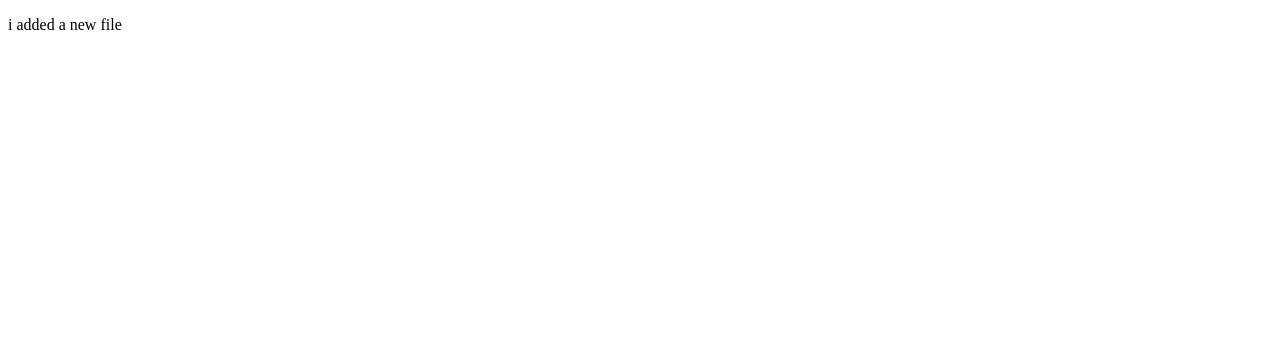
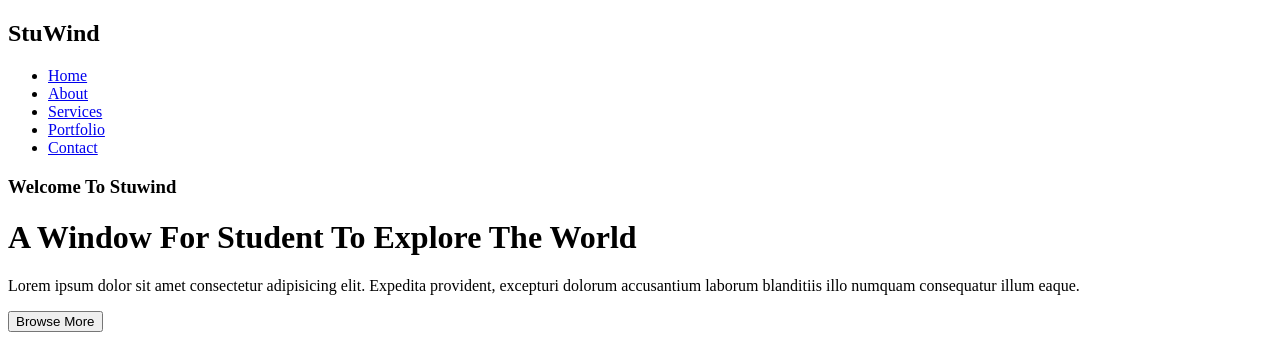
Before and after one commit to jawadrana1/Stuwind, a plain HTML site: page index.html in a window 1280 px wide. Drawn offline with Linux system fonts and the light colour scheme.

Commit message:
Update index.html

```diff
--- a/index.html
+++ b/index.html
@@ -7,6 +7,37 @@
     <title>Document</title>
 </head>
 <body>
-      <p>i added a new file</p>
+      <div class="main">
+    <nav class="navbar">
+        <div class="container"><h1 class="logo">StuWind</h1>
+            <ul class="nav-links">
+                <li><a href="#">Home</a></li>
+                <li><a href="#">About</a></li>
+                <li><a href="#">Services</a></li>
+                <li><a href="#">Portfolio</a></li>
+                <li><a href="#">Contact</a></li>
+            </ul>
+            <div class="burger">
+                <div class="line"></div>
+                <div class="line"></div>
+                <div class="line"></div>
+            </div>
+        </div>
+    </nav>
+
+    <!-- content starts from here -->
+
+   <div class="container2">
+    <div class="content">
+        <h3>Welcome To Stuwind</h3>
+        <h1>A Window For Student To Explore The World</h1>
+        <p>Lorem ipsum dolor sit amet consectetur adipisicing elit. Expedita provident,
+         excepturi dolorum accusantium laborum blanditiis illo numquam consequatur illum eaque.
+        </p>
+        <button class="browse">Browse More</button>
+    </div>
+    <div class="image"><img src="pngwing.com.png" alt="" class="stu-img"></div>
+   </div>
+  </div>
 </body>
 </html>
```
